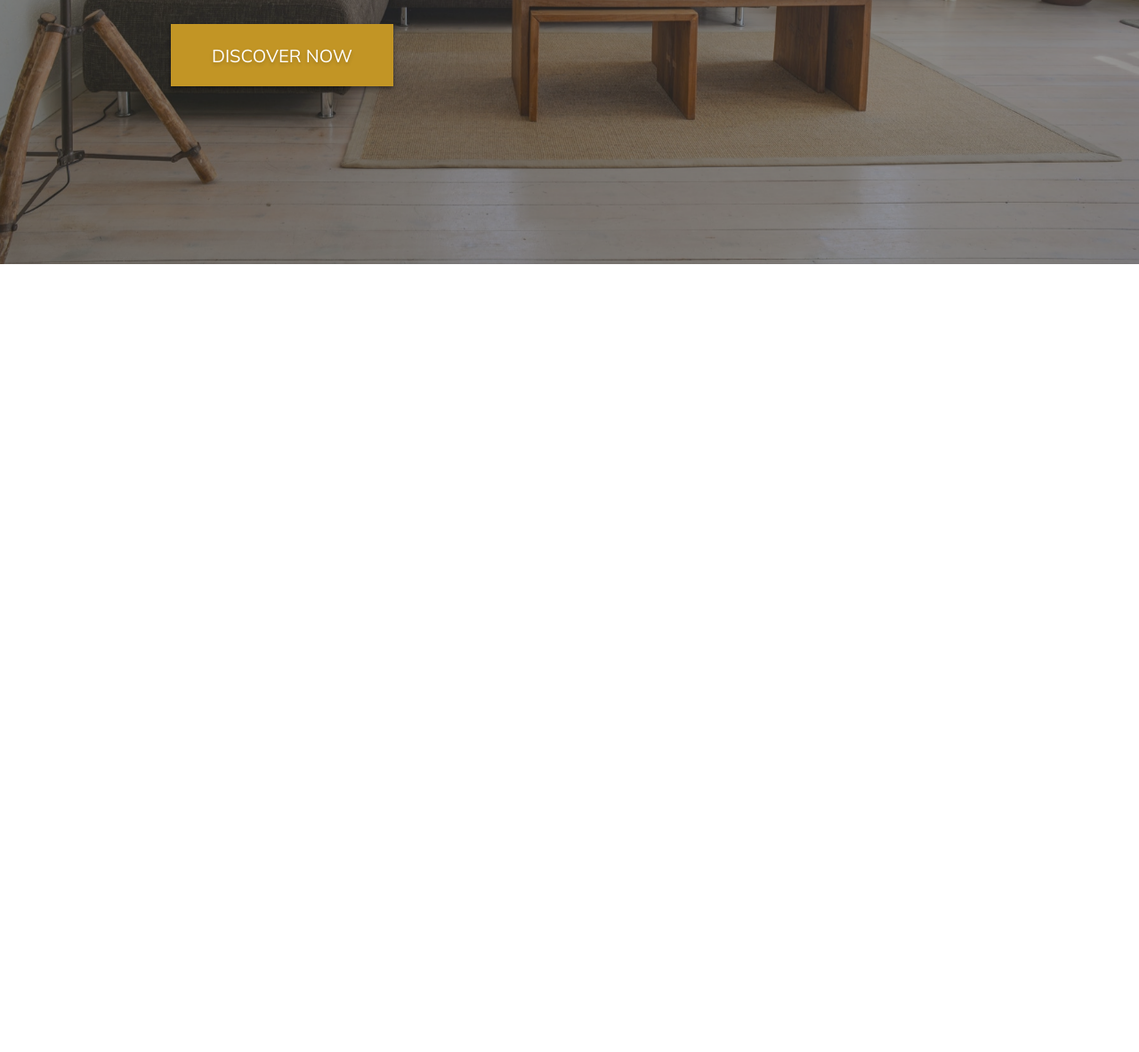
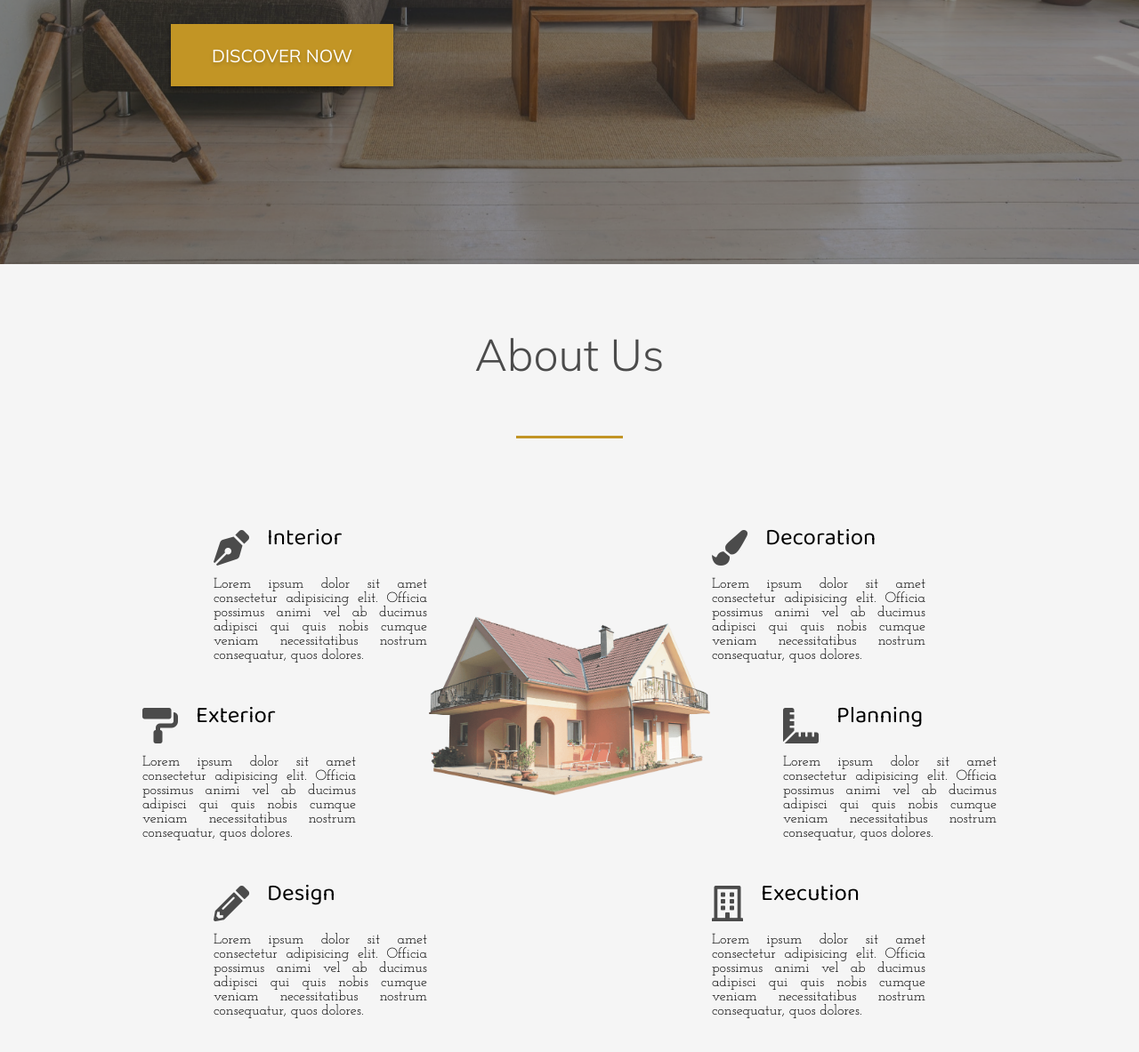
Before and after one commit to Isrealsix/architectureUI, a website: page index.html in a window 1280 px wide. Shown: the part 503-1686 px from the top of the page at 89% size. Before the commit the page ends 800 px from the top, so only its background shows below. Drawn offline with Linux system fonts and the light colour scheme.

Commit message:
completed the about us section using grid

```diff
--- a/index.html
+++ b/index.html
@@ -47,6 +47,84 @@
                 <a href="#"><i class="fab fa-twitter"></i></a>
             </div>
         </section>
+
+        <section class="about-us">
+            <div class="section-header">
+                <h1 class="section-header__heading">About Us</h1>
+                <div class="section-header__underline"></div>
+            </div>
+            <div class="services">
+                <div class="service">
+                    <div class="service__header">
+                        <i class="fas fa-pen-nib"></i>
+                        <h3 class="service__heading">Interior</h3>
+                    </div>
+                    <p class="service__text">Lorem ipsum dolor sit amet consectetur adipisicing elit. Officia
+                        possimus animi vel ab ducimus adipisci qui quis nobis cumque veniam necessitatibus nostrum
+                        consequatur, quos dolores.
+                    </p>
+                </div>
+
+                <div class="service">
+                    <div class="service__header">
+                        <i class="fas fa-paint-roller"></i>
+                        <h3 class="service__heading">Exterior</h3>
+                    </div>
+                    <p class="service__text">Lorem ipsum dolor sit amet consectetur adipisicing elit. Officia
+                        possimus animi vel ab ducimus adipisci qui quis nobis cumque veniam necessitatibus nostrum
+                        consequatur, quos dolores.
+                    </p>
+                </div>
+
+                <div class="service">
+                    <div class="service__header">
+                        <i class="fas fa-pencil-alt"></i>
+                        <h3 class="service__heading">Design</h3>
+                    </div>
+                    <p class="service__text">Lorem ipsum dolor sit amet consectetur adipisicing elit. Officia
+                        possimus animi vel ab ducimus adipisci qui quis nobis cumque veniam necessitatibus nostrum
+                        consequatur, quos dolores.
+                    </p>
+                </div>
+
+                <div class="service">
+                    <div class="service__header">
+                        <i class="fas fa-paint-brush"></i>
+                        <h3 class="service__heading">Decoration</h3>
+                    </div>
+                    <p class="service__text">Lorem ipsum dolor sit amet consectetur adipisicing elit. Officia
+                        possimus animi vel ab ducimus adipisci qui quis nobis cumque veniam necessitatibus nostrum
+                        consequatur, quos dolores.
+                    </p>
+                </div>
+
+                <div class="service">
+                    <div class="service__header">
+                        <i class="fas fa-ruler-combined"></i>
+                        <h3 class="service__heading">Planning</h3>
+                    </div>
+                    <p class="service__text">Lorem ipsum dolor sit amet consectetur adipisicing elit. Officia
+                        possimus animi vel ab ducimus adipisci qui quis nobis cumque veniam necessitatibus nostrum
+                        consequatur, quos dolores.
+                    </p>
+                </div>
+
+                <div class="service">
+                    <div class="service__header">
+                        <i class="far fa-building"></i>
+                        <h3 class="service__heading">Execution</h3>
+                    </div>
+                    <p class="service__text">Lorem ipsum dolor sit amet consectetur adipisicing elit. Officia
+                        possimus animi vel ab ducimus adipisci qui quis nobis cumque veniam necessitatibus nostrum
+                        consequatur, quos dolores.
+                    </p>
+                </div>
+
+                <div class="about-us__image-box">
+                    <img src="images/house.png" alt="house image" />
+                </div>
+            </div>
+        </section>
     </div>
 </body>
 
--- a/sass/abstracts/_variables.scss
+++ b/sass/abstracts/_variables.scss
@@ -3,10 +3,12 @@
 	--color-primary: #c29525;
 	--color-grey-5: #555;
 	--color-grey-7: #777;
+	--color-f5: #f5f5f5;
+	--color-4b: #4b4b4b;
 
 	--font-balooDa2: 'Baloo Da 2', serif;
 	--font-josefinSlab: 'Josefin Slab', serif;
 	--font-mulish: 'Mulish', sans-serif;
-    --shadow: 0 .3rem .5rem rgba(0,0,0,.4);
-    --menu-shadow: 0 .1rem .2rem rgba(0,0,0,.2);
+	--shadow: 0 0.3rem 0.5rem rgba(0, 0, 0, 0.4);
+	--menu-shadow: 0 0.1rem 0.2rem rgba(0, 0, 0, 0.2);
 }
--- a/sass/base/_utilities.scss
+++ b/sass/base/_utilities.scss
@@ -0,0 +1,20 @@
+.section-header {
+	display: flex;
+	flex-direction: column;
+	align-items: center;
+	padding: 7rem 0 10rem 0;
+
+	&__heading {
+		font-family: var(--font-mulish);
+		font-size: 5rem;
+		font-weight: 300;
+		color: var(--color-4b);
+		margin-bottom: 6rem;
+	}
+
+	&__underline {
+		width: 12rem;
+		height: 0.3rem;
+		background-color: var(--color-primary);
+	}
+}
--- /dev/null
+++ b/sass/components/_service.scss
@@ -0,0 +1,60 @@
+.service {
+	width: 100%;
+	margin-bottom: 2rem;
+
+	&:nth-child(1) {
+		grid-column: 4 / 7;
+		grid-row: 1 / 3;
+	}
+
+	&:nth-child(2) {
+		grid-column: 3 / 6;
+		grid-row: 3 / 5;
+	}
+
+	&:nth-child(3) {
+		grid-column: 4 / 7;
+		grid-row: 5 / -1;
+	}
+
+	&:nth-child(4) {
+		grid-column: 11 / 14;
+		grid-row: 1 / 3;
+	}
+
+	&:nth-child(5) {
+		grid-column: 12 / 15;
+		grid-row: 3 / 5;
+	}
+
+	&:nth-child(6) {
+		grid-column: 11 / 14;
+		grid-row: 5 / -1;
+	}
+
+	&__header {
+		display: flex;
+		align-items: center;
+		margin-bottom: 1rem;
+
+		& i {
+			font-size: 4rem;
+			color: var(--color-4b);
+			margin-right: 2rem;
+		}
+	}
+
+	&__heading {
+		font-family: var(--font-balooDa2);
+		font-size: 2.6rem;
+		line-height: 2.6rem;
+		font-weight: 400;
+		margin-bottom: 2rem;
+	}
+
+	&__text {
+		font-family: var(--font-josefinSlab);
+		font-size: 1.6rem;
+		text-align: justify;
+	}
+}
--- /dev/null
+++ b/sass/layouts/_about-us.scss
@@ -0,0 +1,17 @@
+.about-us {
+	width: 100%;
+	background-color: var(--color-f5);
+	padding-bottom: 15rem;
+
+	&__image-box {
+		grid-column: 7 / 11;
+		grid-row: 2 / 6;
+		width: 100%;
+
+		& img {
+			width: 100%;
+			object-fit: cover;
+			opacity: 0.8;
+		}
+	}
+}
--- /dev/null
+++ b/sass/layouts/_services.scss
@@ -0,0 +1,8 @@
+.services {
+	width: 100%;
+	height: 100%;
+	display: grid;
+	grid-template-columns: repeat(16, 1fr);
+	grid-template-rows: repeat(6, 6rem);
+	grid-row-gap: 4rem;
+}
--- a/sass/main.scss
+++ b/sass/main.scss
@@ -10,9 +10,12 @@
 
 @import 'layouts/header';
 @import 'layouts/sidebar';
+@import 'layouts/about-us';
+@import 'layouts/services';
 
 @import 'components/hamburger';
 @import 'components/menu';
 @import 'components/social-media';
+@import 'components/service';
 
 @import 'pages/home';
```
Also changed, not shown: css/style.css. Lines whose indentation alone changed are shown as unchanged.
